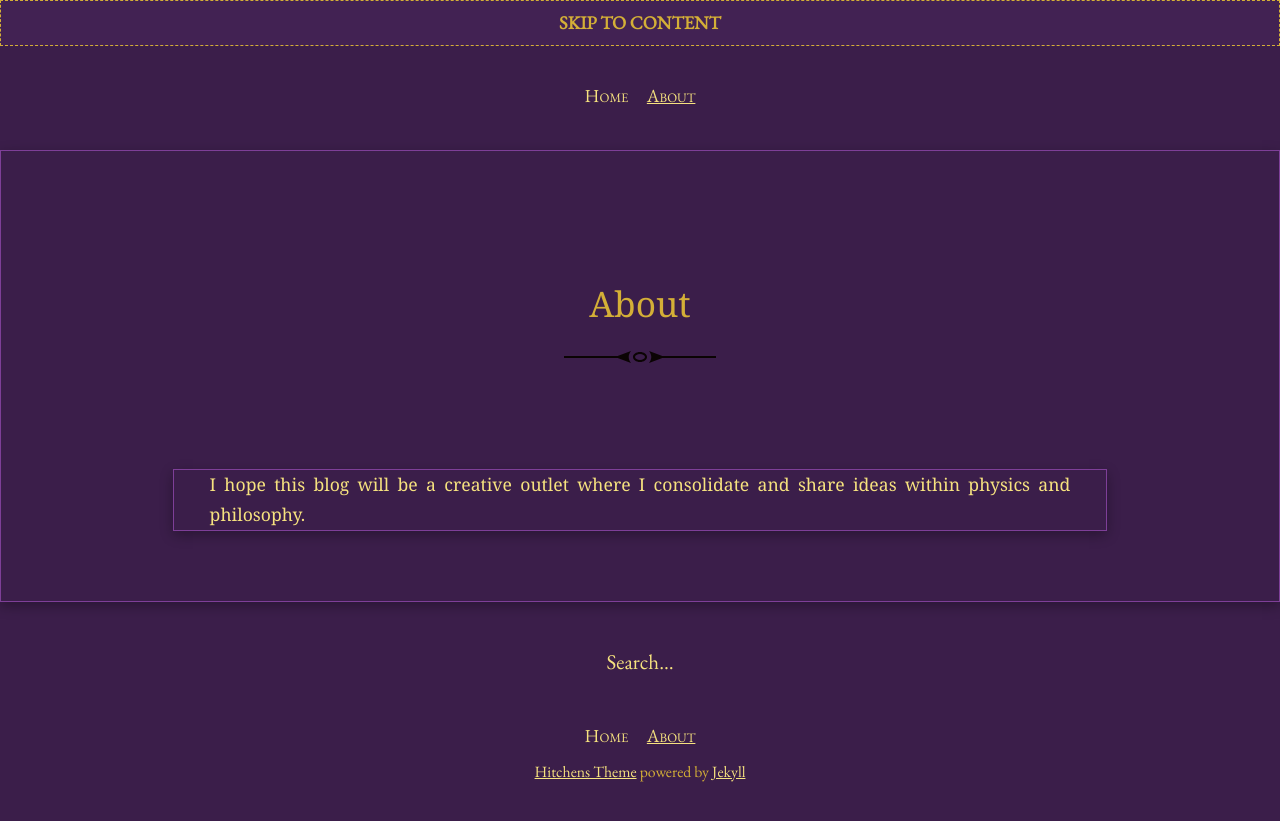
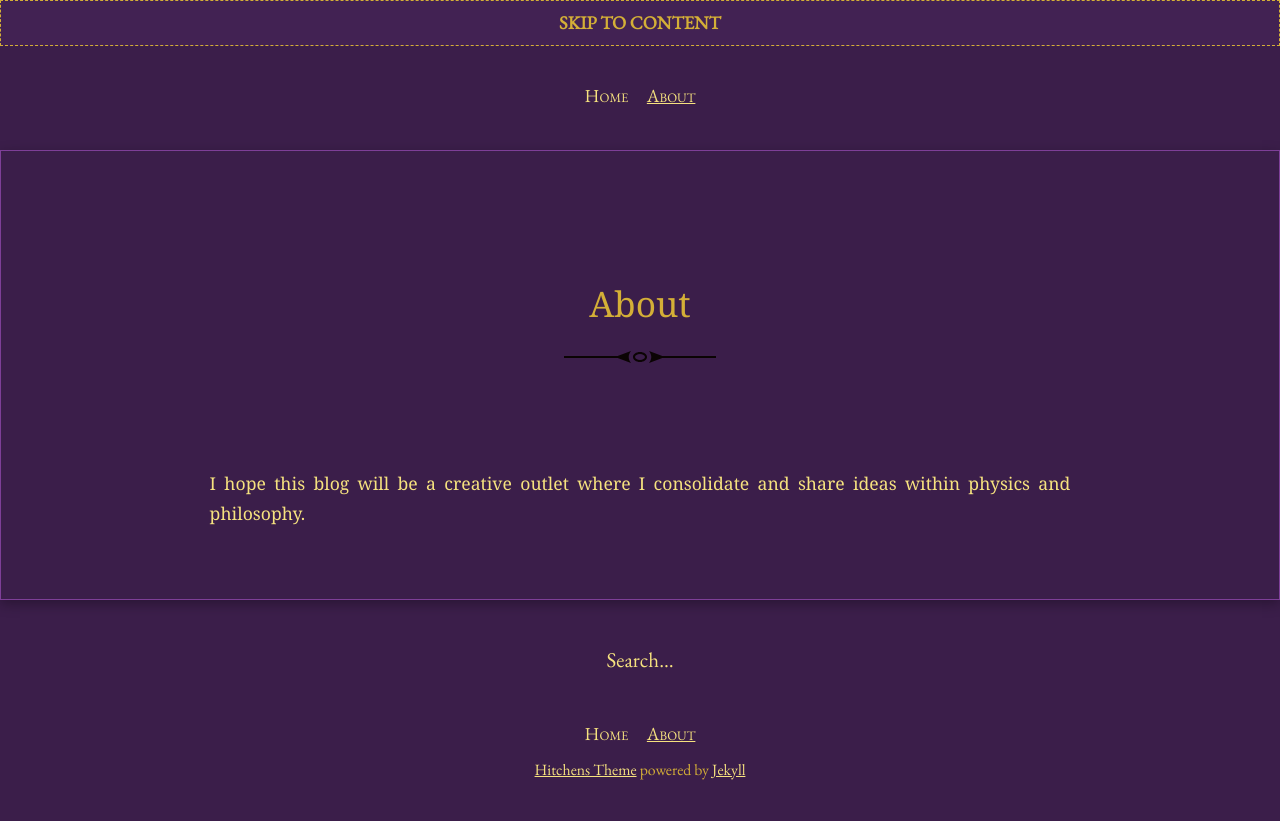
Before and after one commit to GangaSM/Meditations-on-Second-Philosophy, a Jekyll site: the page built from about.md, in a window 1280 px wide. Shown: the top 821 px of the page. Built offline with Jekyll 4.4.1, drawn with Linux system fonts in a browser that asks for light colours.

Commit message:
Update _leviathan.scss

```diff
--- a/_sass/_leviathan.scss
+++ b/_sass/_leviathan.scss
@@ -8,8 +8,6 @@
   max-width: 80rem;
   margin: 2em auto;
   padding: 2em 0;
-  border: 1px solid #7E3F98;
-  box-shadow: 0 4px 12px rgba(0, 0, 0, 0.3);
   font-family: Georgia, serif;
   line-height: 1.7;
   font-size: 1.1rem;
```
